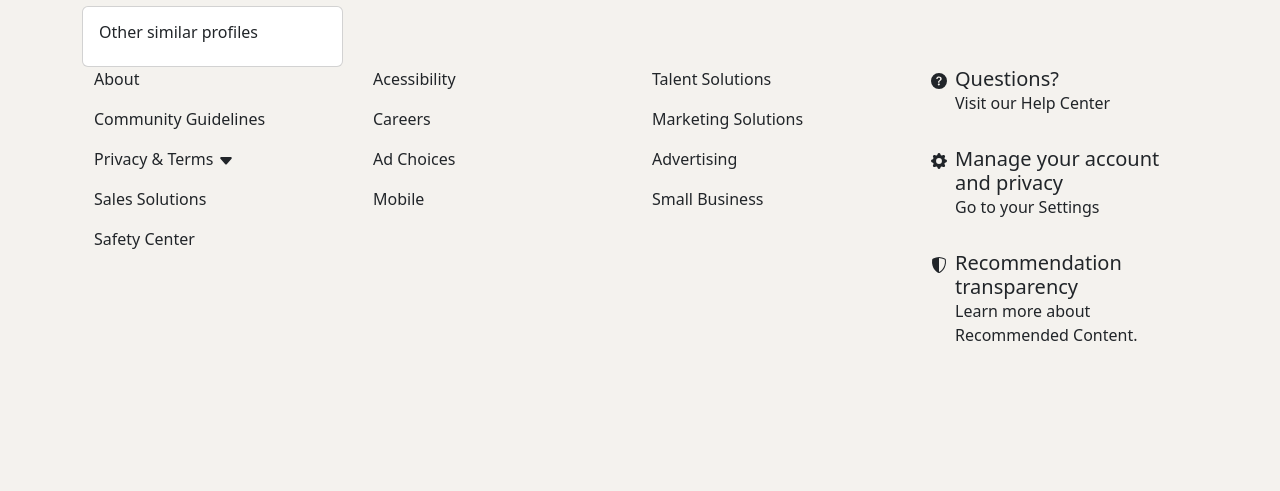
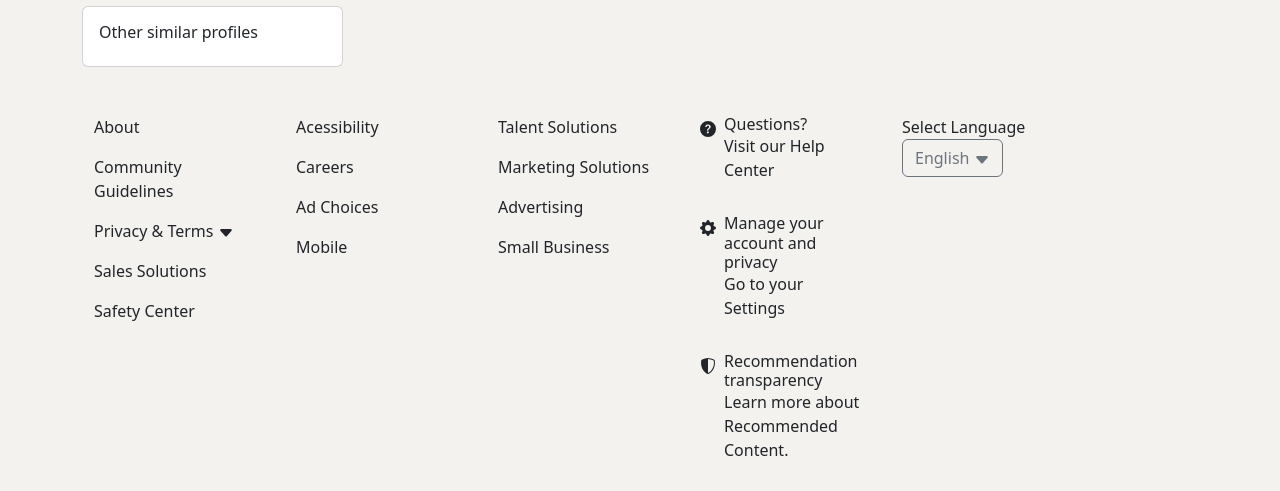
Before and after one commit to bertcoscia/Epicode-W12BW3, a React (Vite) app: page / in a window 1280 px wide. Shown: the part 339-830 px from the top of the page. Before the commit the page ends 800 px from the top, so only its background shows below. Built offline with nearby package versions, Linux system fonts and the light colour scheme; no server answers.

Commit message:
Update FooterComponent.jsx

```diff
--- a/src/components/FooterComponent.jsx
+++ b/src/components/FooterComponent.jsx
@@ -1,10 +1,11 @@
+import { Dropdown, DropdownButton } from "react-bootstrap";
 import { CaretDownFill, GearFill, QuestionCircleFill, ShieldShaded } from "react-bootstrap-icons";
 
 function FooterComponent() {
   return (
-    <footer className="container">
-      <div className="row">
-        <div className="col-12 col-md-3 mb-4">
+    <section id="footer" className="container">
+      <div className="row mt-5">
+        <div className="col-12 col-md-2 mb-4 me-3">
           <p>About</p>
           <p>Community Guidelines</p>
           <p>
@@ -13,25 +14,25 @@ function FooterComponent() {
           <p>Sales Solutions</p>
           <p>Safety Center</p>
         </div>
-        <div className="col-12 col-md-3 mb-4">
+        <div className="col-12 col-md-2 mb-4 me-3">
           <p>Acessibility</p>
           <p>Careers</p>
           <p>Ad Choices</p>
           <p>Mobile</p>
         </div>
-        <div className="col-12 col-md-3 mb-4">
+        <div className="col-12 col-md-2 mb-4 me-3">
           <p>Talent Solutions</p>
           <p>Marketing Solutions</p>
           <p>Advertising</p>
           <p>Small Business</p>
         </div>
-        <div className="col-12 col-md-3">
+        <div className="col-12 col-md-2 me-3">
           <div className="d-flex mb-3">
             <div className="me-2">
               <QuestionCircleFill />
             </div>
             <div>
-              <h5 className="fs-5 mb-0">Questions?</h5>
+              <h5 className="fs-6 mb-0">Questions?</h5>
               <p>Visit our Help Center</p>
             </div>
           </div>
@@ -40,7 +41,7 @@ function FooterComponent() {
               <GearFill />
             </div>
             <div>
-              <h5 className="fs-5 mb-0">Manage your account and privacy</h5>
+              <h5 className="fs-6 mb-0">Manage your account and privacy</h5>
               <p>Go to your Settings</p>
             </div>
           </div>
@@ -49,13 +50,32 @@ function FooterComponent() {
               <ShieldShaded />
             </div>
             <div>
-              <h5 className="fs-5 mb-0">Recommendation transparency</h5>
+              <h5 className="fs-6 mb-0">Recommendation transparency</h5>
               <p>Learn more about Recommended Content.</p>
             </div>
           </div>
         </div>
+        <div className="col-12 col-md-2">
+          <p className="m-0">Select Language</p>
+          <DropdownButton
+            variant={"outline-secondary"}
+            title={
+              <span>
+                English <CaretDownFill className="iconFooter" />
+              </span>
+            }
+          >
+            <Dropdown.Item eventKey="1">Italian</Dropdown.Item>
+            <Dropdown.Item eventKey="2">Spanish</Dropdown.Item>
+            <Dropdown.Item eventKey="3" active>
+              Active Item
+            </Dropdown.Item>
+            <Dropdown.Divider />
+            <Dropdown.Item eventKey="4">Separated link</Dropdown.Item>
+          </DropdownButton>
+        </div>
       </div>
-    </footer>
+    </section>
   );
 }
 
```
